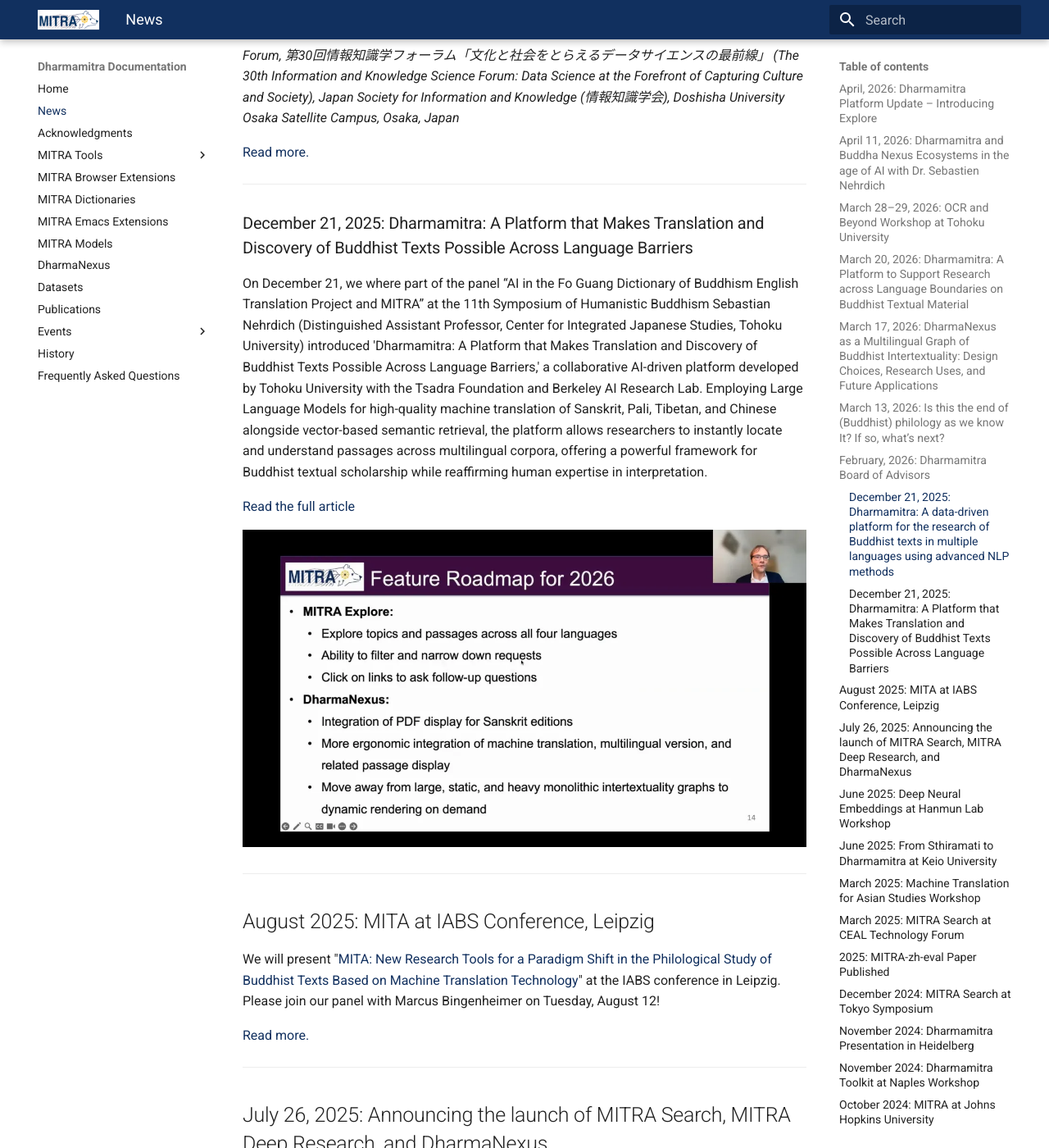
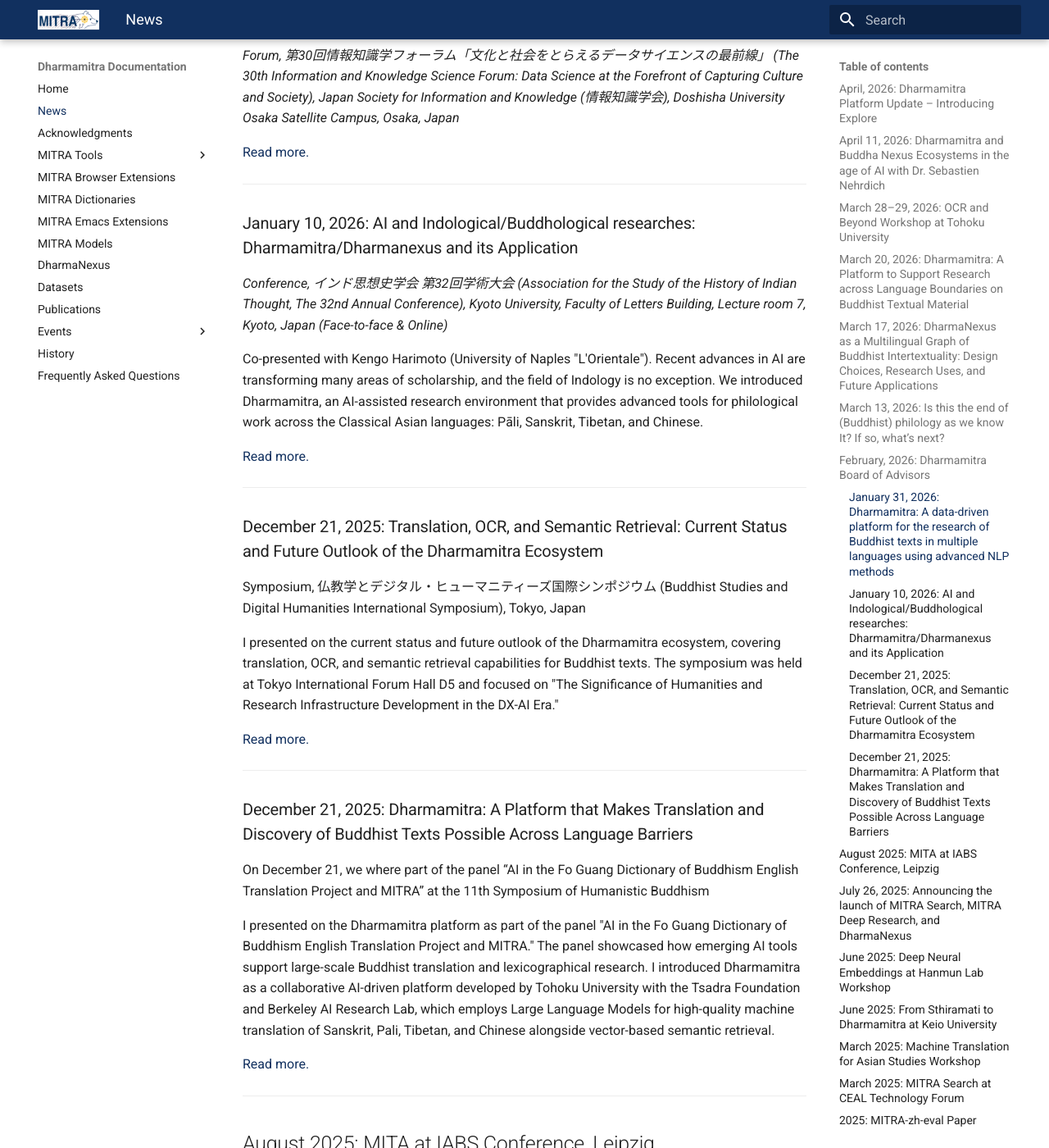
Before and after one commit to dharmamitra/dharmamitra-guides, an MkDocs documentation site: the page built from docs/news.md, in a window 1280 px wide and 1400 px high, scrolled down 3656 px. Shown: the whole window at 82% size. Built offline with MkDocs 1.6.1 and Material for MkDocs 9.7.7, drawn with Linux system fonts in a browser that asks for light colours; some of the changed text lies outside the part shown.

Commit message:
Update news.md

```diff
--- a/docs/news.md
+++ b/docs/news.md
@@ -86,7 +86,7 @@
 
 ---
 
-### December 21, 2025: Dharmamitra: A data-driven platform for the research of Buddhist texts in multiple languages using advanced NLP methods
+### January 31, 2026: Dharmamitra: A data-driven platform for the research of Buddhist texts in multiple languages using advanced NLP methods
 
 
 *Forum, 第30回情報知識学フォーラム「文化と社会をとらえるデータサイエンスの最前線」 (The 30th Information and Knowledge Science Forum: Data Science at the Forefront of Capturing Culture and Society), Japan Society for Information and Knowledge (情報知識学会), Doshisha University Osaka Satellite Campus, Osaka, Japan*
@@ -95,14 +95,33 @@
 
 ---
 
+### January 10, 2026: AI and Indological/Buddhological researches: Dharmamitra/Dharmanexus and its Application
+
+*Conference, インド思想史学会 第32回学術大会 (Association for the Study of the History of Indian Thought, The 32nd Annual Conference), Kyoto University, Faculty of Letters Building, Lecture room 7, Kyoto, Japan (Face-to-face & Online)*
+
+Co-presented with Kengo Harimoto (University of Naples "L'Orientale"). Recent advances in AI are transforming many areas of scholarship, and the field of Indology is no exception. We introduced Dharmamitra, an AI-assisted research environment that provides advanced tools for philological work across the Classical Asian languages: Pāli, Sanskrit, Tibetan, and Chinese.
+
+[Read more.](events/invited_talks.md)
+
+---
+
+### December 21, 2025: Translation, OCR, and Semantic Retrieval: Current Status and Future Outlook of the Dharmamitra Ecosystem
+
+Symposium, 仏教学とデジタル・ヒューマニティーズ国際シンポジウム (Buddhist Studies and Digital Humanities International Symposium), Tokyo, Japan
+
+I presented on the current status and future outlook of the Dharmamitra ecosystem, covering translation, OCR, and semantic retrieval capabilities for Buddhist texts. The symposium was held at Tokyo International Forum Hall D5 and focused on "The Significance of Humanities and Research Infrastructure Development in the DX-AI Era."
+
+[Read more.](events/invited_talks.md)
+
+---
+
 ### December 21, 2025: Dharmamitra: A Platform that Makes Translation and Discovery of Buddhist Texts Possible Across Language Barriers
 
 On December 21, we where part of the panel “AI in the Fo Guang Dictionary of Buddhism English Translation Project and MITRA” at the 11th Symposium of Humanistic Buddhism
-Sebastian Nehrdich (Distinguished Assistant Professor, Center for Integrated Japanese Studies, Tohoku University) introduced 'Dharmamitra: A Platform that Makes Translation and Discovery of Buddhist Texts Possible Across Language Barriers,' a collaborative AI-driven platform developed by Tohoku University with the Tsadra Foundation and Berkeley AI Research Lab. Employing Large Language Models for high-quality machine translation of Sanskrit, Pali, Tibetan, and Chinese alongside vector-based semantic retrieval, the platform allows researchers to instantly locate and understand passages across multilingual corpora, offering a powerful framework for Buddhist textual scholarship while reaffirming human expertise in interpretation.
 
-[Read the full article](https://www.merit-times.com/news/493872?fbclid=IwY2xjawRfBkVleHRuA2FlbQIxMABicmlkETE2ZnNPbk1VaGhJczM2Y2lWc3J0YwZhcHBfaWQQMjIyMDM5MTc4ODIwMDg5MgABHjaq0wuGwuG-uLciS-1lsEDDK49gBqypD0zRyx3bEp_ue5xv2KMbAXlKEfov_aem_BeHDoEIfLVQMVMR5xrKvFg)
+I presented on the Dharmamitra platform as part of the panel "AI in the Fo Guang Dictionary of Buddhism English Translation Project and MITRA." The panel showcased how emerging AI tools support large-scale Buddhist translation and lexicographical research. I introduced Dharmamitra as a collaborative AI-driven platform developed by Tohoku University with the Tsadra Foundation and Berkeley AI Research Lab, which employs Large Language Models for high-quality machine translation of Sanskrit, Pali, Tibetan, and Chinese alongside vector-based semantic retrieval.
 
-![Sebastian Zoom with PPT](assets/Sebastian_Zoom_with_PPT.png)
+[Read more.](events/invited_talks.md)
 
 ---
 
```
